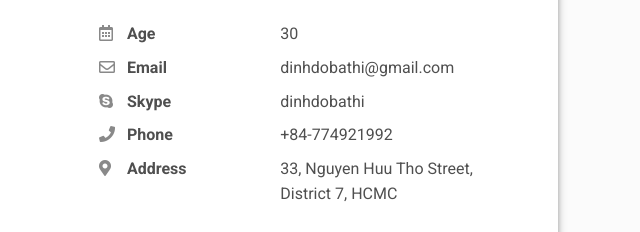
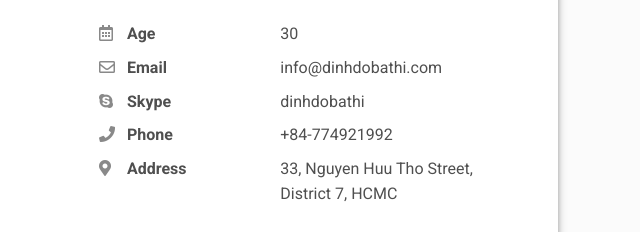
Before and after one commit to dinhdobathi1992/thi_cv, a plain HTML site: page index.html in a window 1280 px wide. Shown: the part 757-989 px from the top of the page, 640-1280 px from the left. Drawn offline with Linux system fonts and the light colour scheme.

Commit message:
Update index.html

```diff
--- a/index.html
+++ b/index.html
@@ -111,7 +111,7 @@
               <div class="pb-2 fw-bolder"><i class="far fa-envelope pe-2 text-muted" style="width:24px;opacity:0.85;"></i> Email</div>
             </div>
             <div class="col-sm-7">
-              <div class="pb-2">dinhdobathi@gmail.com</div>
+              <div class="pb-2">info@dinhdobathi.com</div>
             </div>
             <div class="col-sm-5">
               <div class="pb-2 fw-bolder"><i class="fab fa-skype pe-2 text-muted" style="width:24px;opacity:0.85;"></i> Skype</div>
```
